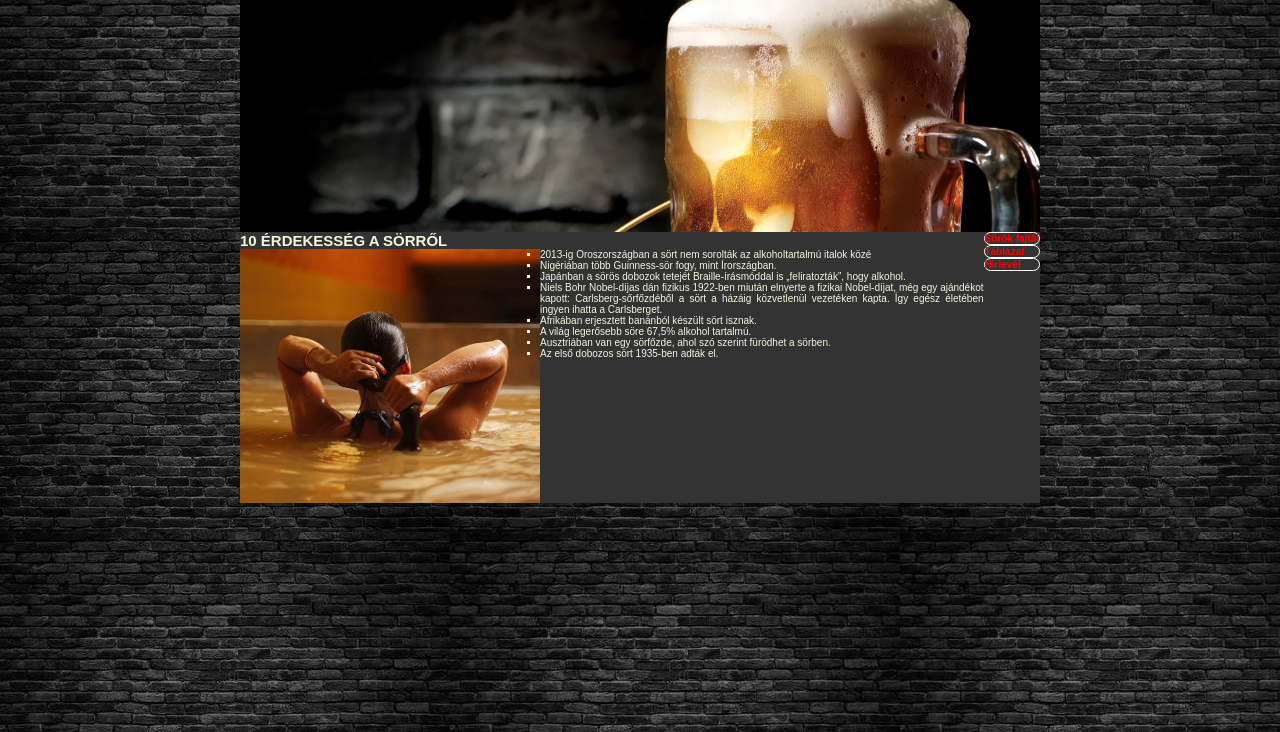
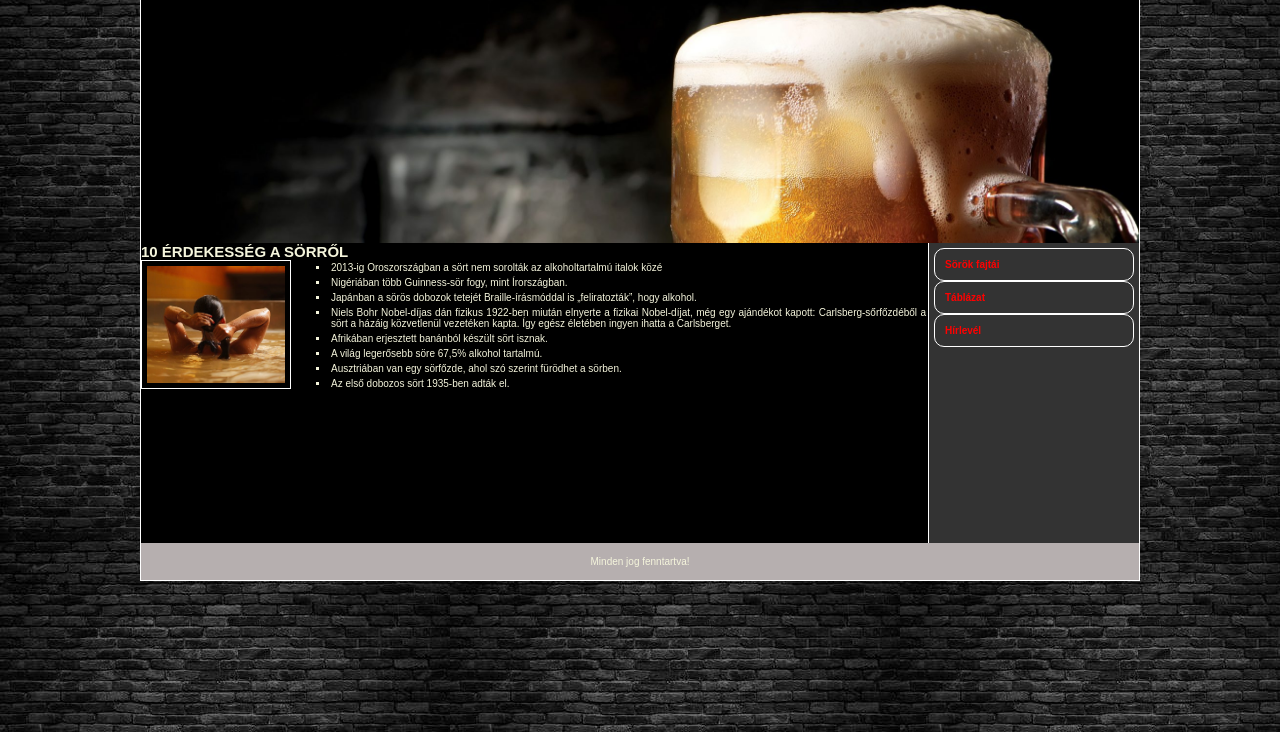
Before and after one commit to kisvmrtn/sor, a plain HTML site: page index.html in a window 1280 px wide. Shown: the part 68-800 px from the top of the page. Drawn offline with Linux system fonts and the light colour scheme.

Commit message:
index.html kb kesz, table.html letrehozva

```diff
--- a/index.html
+++ b/index.html
@@ -13,14 +13,17 @@
         </header>
         <nav>
             <ul>
-                <li><a href="#">Sörök fajtái</a></li>
-                <li><a href="#">Táblázat</a></li>
+                <li><a href="index.html">Sörök fajtái</a></li>
+                <li><a href="table.html">Táblázat</a></li>
                 <li><a href="#">Hírlevél</a></li>
             </ul>
         </nav>
         <article>
             <h1>10 ÉRDEKESSÉG A SÖRRŐL</h1>
+            <div>
                 <img src="kepek/sorfurdo.jpg" alt="">
+            </div>
+            <div>
                 <ul>
                     <li>2013-ig Oroszországban a sört nem sorolták az alkoholtartalmú italok közé</li>
                     <li>Nigériában több Guinness-sör fogy, mint Írországban.</li>
@@ -31,10 +34,11 @@
                     <li>Ausztriában van egy sörfőzde, ahol szó szerint fürödhet a sörben.</li>
                     <li>Az első dobozos sört 1935-ben adták el.</li>
                 </ul>
+            </div>
         </article>
+        <footer>
+            Minden jog fenntartva!
+        </footer>
     </main>
-    <footer>
-
-    </footer>
 </body>
 </html>
--- a/style.css
+++ b/style.css
@@ -8,8 +8,8 @@
 }
 body {
     background: url(design/teglafal.jpg);
-    max-width: 1000px;
     margin: auto;
+    margin-top: 10px;
 }
 header {
     background: url(design/beer-new_401732638.jpg);
@@ -26,13 +26,21 @@ header h1 {
     margin-top: 0px;
     margin-left: 30px;
 }
+nav {
+    border-left: 1px solid white;
+    text-align: center;
+}
 nav ul {
     grid-area: n;
     list-style: none;
+    margin: 5px;
 }
 nav li {
     border: 1px solid white;
     border-radius: 10px;
+    padding: 10px;
+    width: 200px;
+    text-align: left;
 }
 nav li:hover {
     background-color: #d4caca;
@@ -46,6 +54,7 @@ nav a:hover {
     color: white;
 }
 main {
+    border: 1px white solid;
     width: 80%;
     max-width: 1000px;
     margin: auto;
@@ -58,6 +67,8 @@ main {
 article {
     grid-area: a;
     text-align: justify;
+    background-color: black;
+    height: 300px;
 }
 article p {
     font-size: 10px;
@@ -66,12 +77,19 @@ article h1 {
     font-size: 15px;
 }
 article img {
-    width: 300px;
+    width: 150px;
+    padding: 5px;
+    border: 0.5px white solid;
     float: left;
+    margin-right: 40px;
 }
 article li {
     list-style: square;
+    padding: 2px;
 }
 footer {
     grid-area: f;
+    background-color: rgb(182, 175, 175);
+    padding: 13px;
+    text-align: center;
 }
```
Also changed, not shown: table.html (added, +29 -0 lines). Lines whose indentation alone changed are shown as unchanged.
